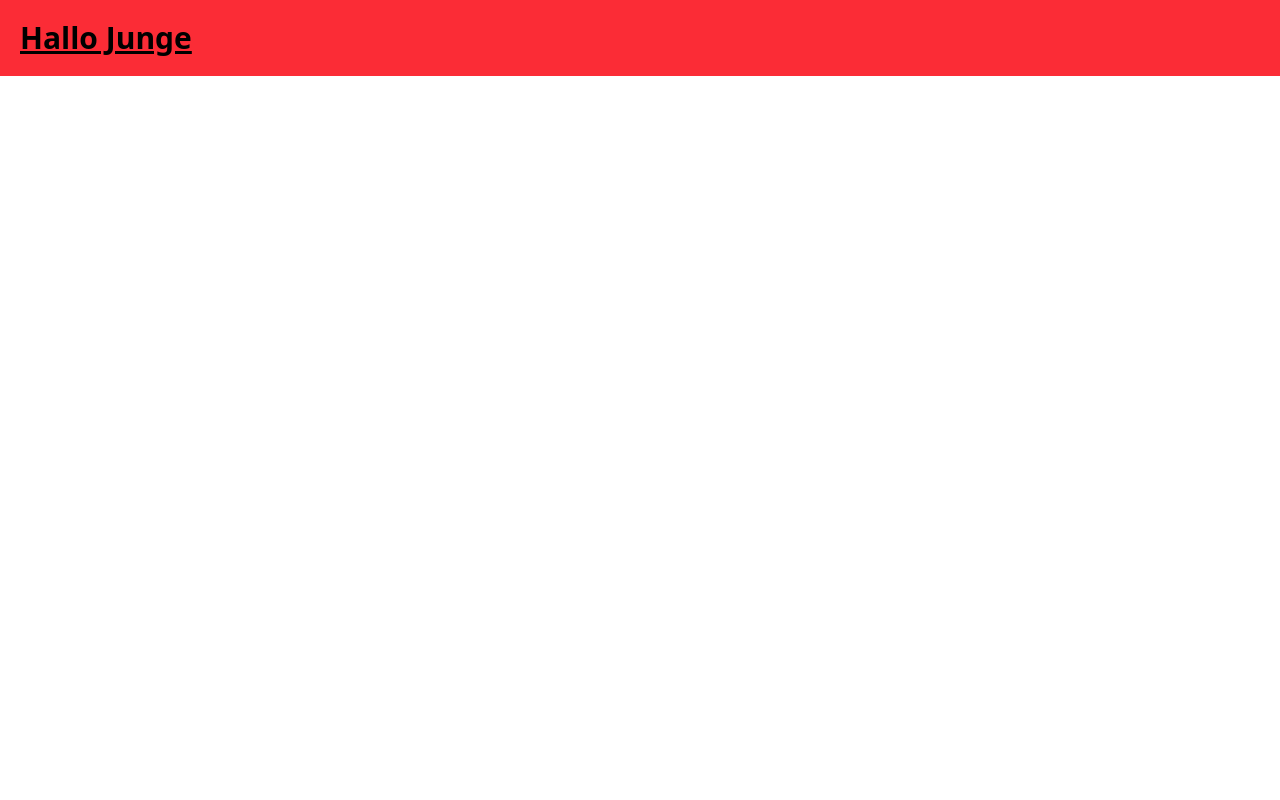
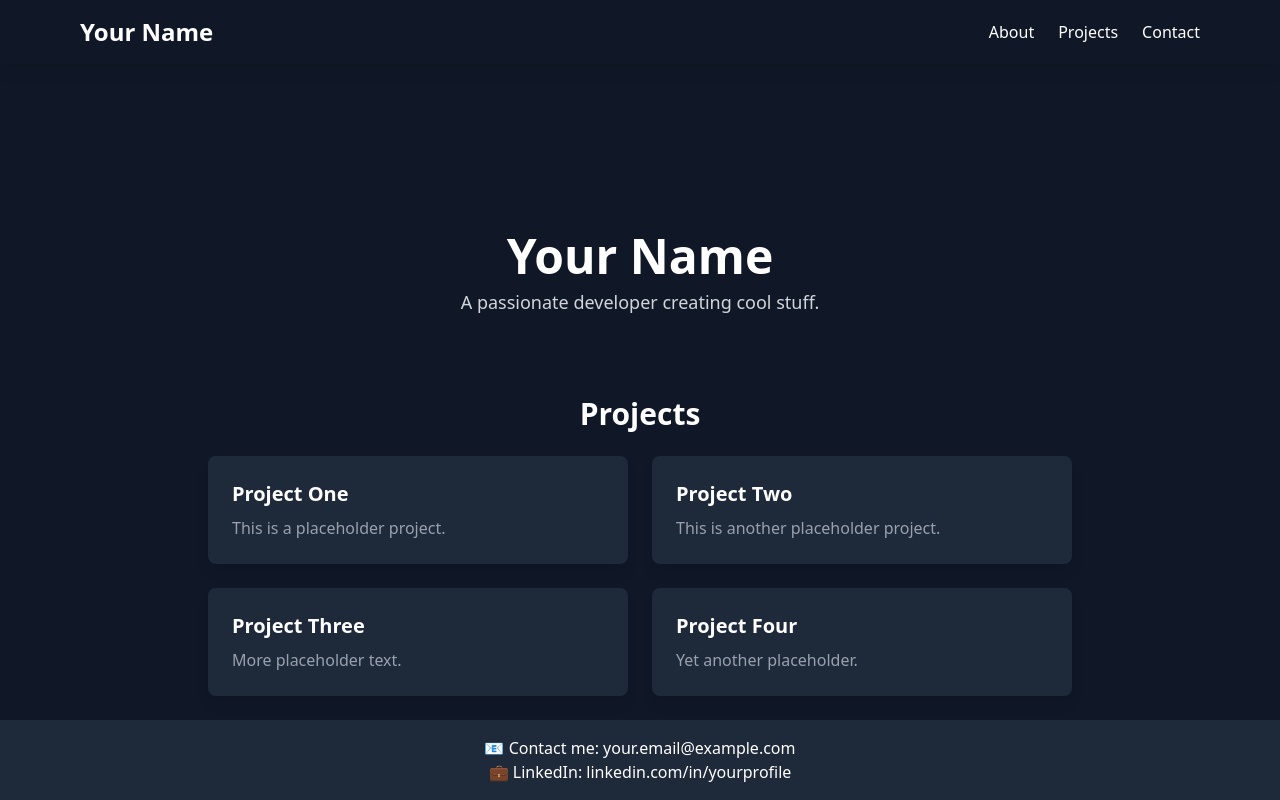
Before and after one commit to TimoWiesner/portfolioPage, a React (Vite) app in the folder portfolio/: page / in a window 1280 px wide. Built offline with nearby package versions, Linux system fonts and the light colour scheme.

Commit message:
integrate home design

```diff
--- a/portfolio/src/App.jsx
+++ b/portfolio/src/App.jsx
@@ -1,8 +1,11 @@
+import Navbar from "./components/Navbar"
+import Home from "./pages/Home"
 
 function App() {
   return (
     <>
-      <h1 className="text-3xl font-bold underline bg-red-500 p-5">Hallo Junge</h1>
+      <Navbar />
+      <Home />
     </>
   )
 }
--- a/portfolio/src/components/Navbar.jsx
+++ b/portfolio/src/components/Navbar.jsx
@@ -0,0 +1,42 @@
+import { useState } from "react";
+
+const Navbar = () => {
+  const [isOpen, setIsOpen] = useState(false);
+
+  return (
+    <nav className="bg-gray-900 text-white fixed top-0 w-full shadow-lg z-50">
+      <div className="max-w-6xl mx-auto px-4">
+        <div className="flex justify-between items-center py-4">
+          {/* Logo */}
+          <h1 className="text-2xl font-bold">Your Name</h1>
+
+          {/* Desktop Menu */}
+          <ul className="hidden md:flex space-x-6">
+            <li><a href="#about" className="hover:text-gray-400">About</a></li>
+            <li><a href="#projects" className="hover:text-gray-400">Projects</a></li>
+            <li><a href="#contact" className="hover:text-gray-400">Contact</a></li>
+          </ul>
+
+          {/* Mobile Menu Button */}
+          <button
+            onClick={() => setIsOpen(!isOpen)}
+            className="md:hidden focus:outline-none"
+          >
+            {isOpen ? "✖" : "☰"}
+          </button>
+        </div>
+
+        {/* Mobile Dropdown Menu */}
+        {isOpen && (
+          <ul className="md:hidden bg-gray-800 text-center py-4">
+            <li><a href="#about" className="block py-2" onClick={() => setIsOpen(false)}>About</a></li>
+            <li><a href="#projects" className="block py-2" onClick={() => setIsOpen(false)}>Projects</a></li>
+            <li><a href="#contact" className="block py-2" onClick={() => setIsOpen(false)}>Contact</a></li>
+          </ul>
+        )}
+      </div>
+    </nav>
+  );
+};
+
+export default Navbar;
--- a/portfolio/src/pages/Home.jsx
+++ b/portfolio/src/pages/Home.jsx
@@ -0,0 +1,48 @@
+import React from "react";
+
+const projects = [
+  { id: 1, title: "Project One", description: "This is a placeholder project.", link: "#" },
+  { id: 2, title: "Project Two", description: "This is another placeholder project.", link: "#" },
+  { id: 3, title: "Project Three", description: "More placeholder text.", link: "#" },
+  { id: 4, title: "Project Four", description: "Yet another placeholder.", link: "#" },
+];
+
+const Home = () => {
+  return (
+    <div className="flex flex-col items-center justify-center min-h-screen bg-gray-900 text-white">
+
+      {/* Hero Section */}
+      <div className="text-center mt-32">
+        <h1 className="text-5xl font-bold">Your Name</h1>
+        <p className="text-lg text-gray-300 mt-2">A passionate developer creating cool stuff.</p>
+      </div>
+
+      {/* Projects Section */}
+      <div className="mt-20 w-full max-w-4xl px-4">
+        <h2 className="text-3xl font-semibold text-center mb-6">Projects</h2>
+        <div className="grid grid-cols-1 md:grid-cols-2 gap-6">
+          {projects.map((project) => (
+            <a
+              key={project.id}
+              href={project.link}
+              target="_blank"
+              rel="noopener noreferrer"
+              className="bg-gray-800 p-6 rounded-lg shadow-lg hover:bg-gray-700 transition duration-300"
+            >
+              <h3 className="text-xl font-semibold">{project.title}</h3>
+              <p className="text-gray-400 mt-2">{project.description}</p>
+            </a>
+          ))}
+        </div>
+      </div>
+
+      {/* Contact Section (Sticky at the bottom) */}
+      <div className="w-full bg-gray-800 py-4 mt-16 fixed bottom-0 text-center">
+        <p>📧 Contact me: your.email@example.com</p>
+        <p>💼 LinkedIn: linkedin.com/in/yourprofile</p>
+      </div>
+    </div>
+  );
+};
+
+export default Home;
```
